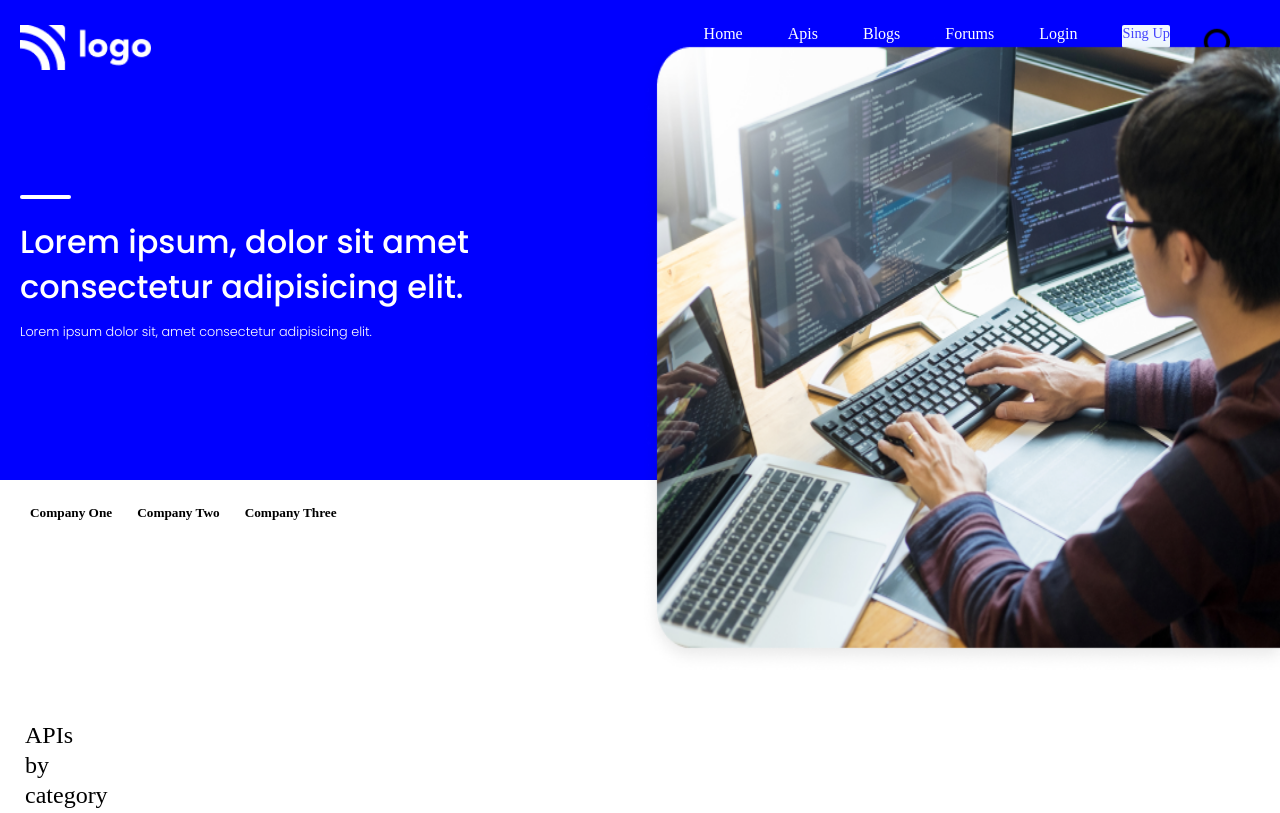
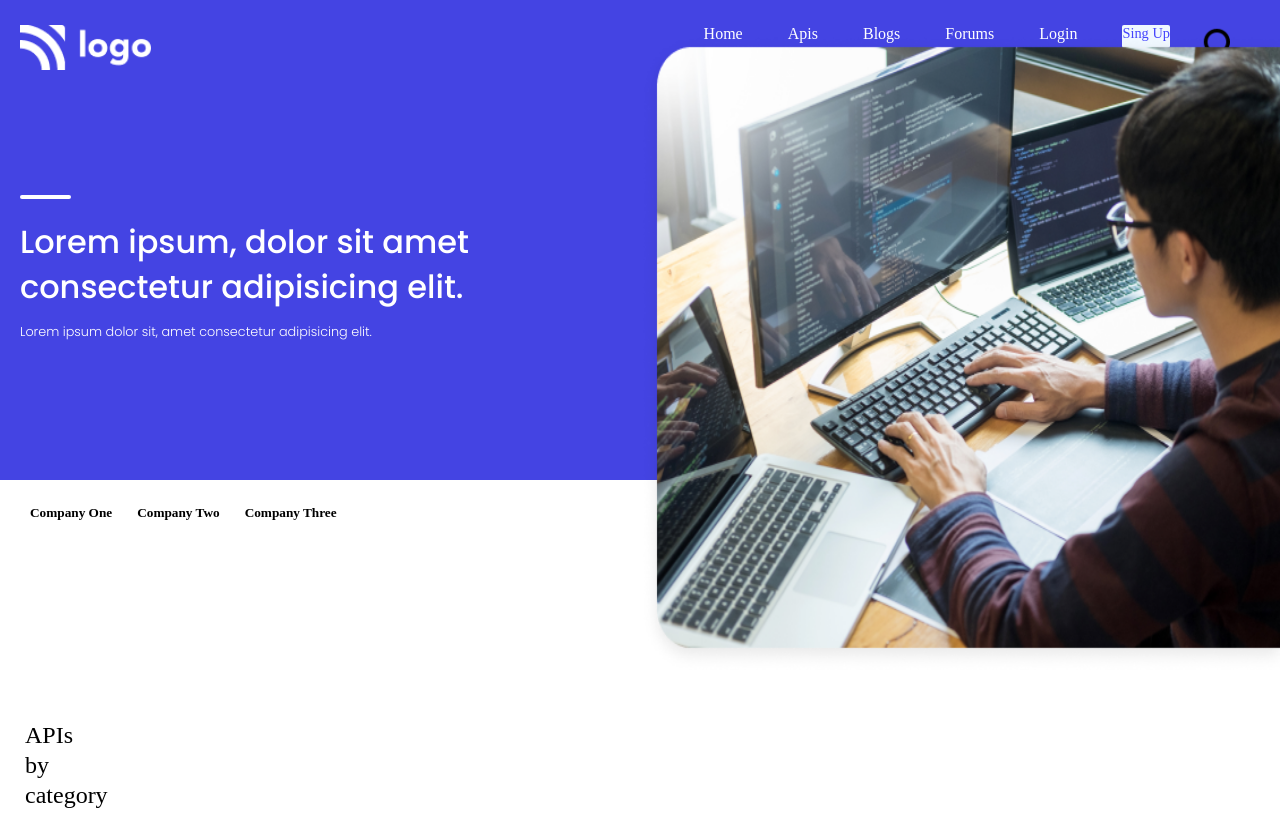
Before and after one commit to Hemant00verma/project9-htmlwithcss, a plain HTML site: page index.html in a window 1280 px wide. Shown: the top 813 px of the page. Drawn offline with Linux system fonts and the light colour scheme; a web font is replaced by a local one.

Commit message:
update code

```diff
--- a/style.css
+++ b/style.css
@@ -12,7 +12,8 @@ body{
 }
 nav{
     height: 60vh;
-    background-color: blue;
+    background-color: rgb(68, 68, 227);
+
 }
 .navigation{
     display: flex;
```
